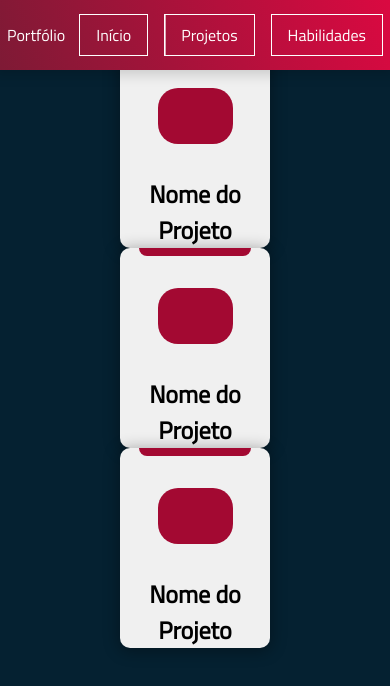
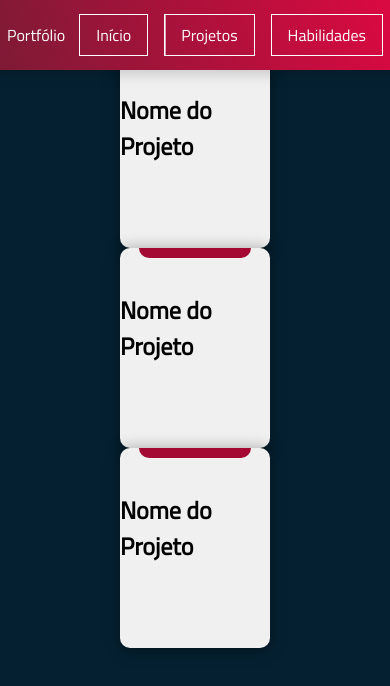
Before and after one commit to allbertuu/portfolio, a React (Create React App) app: page /projects in a window 390 px wide. Shown: the top 686 px of the page. Built offline with nearby package versions, Linux system fonts and the light colour scheme.

Commit message:
correções

```diff
--- a/src/App.js
+++ b/src/App.js
@@ -11,7 +11,6 @@ import Header from './components/layout/Header';
 import './App.scss';
 
 function App() {
-  //fetch API Github pinned projects
   return (
     <Router>
       <Header />
@@ -19,7 +18,7 @@ function App() {
       <Routes>
         <Route path="/" element={<Home />} />
         <Route path="/projects" element={<Projetos />} />
-        {/* <Route path="/contato" element={<Contato />} /> */}
+        {/* <Route path="/skills" element={<Habilidades />} /> */}
       </Routes>
 
       <footer></footer>
--- a/src/App.scss
+++ b/src/App.scss
@@ -29,13 +29,3 @@ main {
     @apply grid grid-cols-1;
   }
 }
-
-h2 {
-  @apply text-3xl lg:text-4xl
-  uppercase
-  mb-2;
-}
-p {
-  @apply text-base lg:text-lg;
-  color: var(--white-text);
-}
--- a/src/assets/sass/Button.module.scss
+++ b/src/assets/sass/Button.module.scss
@@ -4,13 +4,17 @@
   border: 2px solid white;
   position: relative;
   overflow: hidden;
+  height: 50px;
+
   background-color: transparent;
+
   text-align: center;
   text-transform: uppercase;
   font-size: 16px;
+  color: white;
+
   transition: 0.3s;
   z-index: 1;
-  color: white;
 
   &::before {
     content: "";
--- a/src/assets/sass/CardProject.module.scss
+++ b/src/assets/sass/CardProject.module.scss
@@ -22,84 +22,86 @@
   }
   background: #f0f0f0;
   border-radius: 10px;
-  text-align: center;
   transition: all 0.5s;
   position: relative;
   display: flex;
   flex-direction: column;
   align-items: center;
+  justify-content: space-around;
 
   box-shadow: 0 2px 15px 2px var(--shadow-dark);
 
   &:hover {
     background-color: var(--red-dark);
+    justify-content: normal;
+  }
 }
 
-  > .blob {
+.blob {
   height: 10px;
   width: 75%;
   border-radius: 0 0 30px 30px;
   margin: 0 auto;
   background-color: var(--red-dark);
   transition: all 0.3s;
+  position: absolute;
+  top: 0;
+
+  .card:hover > & {
+    height: 0;
+  }
 }
 
-  &:hover > .blob {
-    height: 0;
-  }
-
-  > .icon {
-    display: flex;
+.mainImg {
   width: 50%;
   height: 35%;
-    margin: 2rem 0;
   background-color: var(--red-dark);
   border-radius: 20px;
-    justify-content: center;
-    align-items: center;
+  // display: flex;
+  // justify-content: center;
+  // align-items: center;
   transition: all 0.5s;
-  }
+  cursor: pointer;
 
-  &:hover > .icon {
+  .card:hover > & {
     width: 100%;
     height: 70%;
     border-radius: 10px;
-    margin: 0 auto;
-    background-color: #f0f0f0;
-    z-index: 2;
+    // background: url();
+    background-color: white;
+  }
 }
 
-  > h2 {
+.title {
   display: block;
   padding: 1rem auto;
+  text-align: center;
 
   font-weight: 600;
-    @apply text-base md:text-xl lg:text-2xl;
+  @apply text-base lg:text-xl
+  uppercase;
   transition: all 0.1s;
-  }
 
-  &:hover > h2 {
+  .card:hover > & {
     display: none;
     position: absolute;
     transition: all 0.5s;
   }
+}
 
-  > p {
+.l_icons {
   display: none;
   transition: all 0.75s;
+  position: absolute;
+  bottom: 1rem;
 
   svg {
     padding: 5px;
+    cursor: pointer;
+  }
+
+  .card:hover > & {
+    display: flex;
+    gap: 0.5rem;
   }
 }
-
-  &:hover > p {
-    display: flex;
-    gap: 0.5rem;
-
-    position: absolute;
-    bottom: 1rem;
-
-    transition: all 0.1s;
-  }
-}
```
Also changed, not shown: 1 other file (tests, documents, lock files or other folders). Lines whose indentation alone changed are shown as unchanged.
